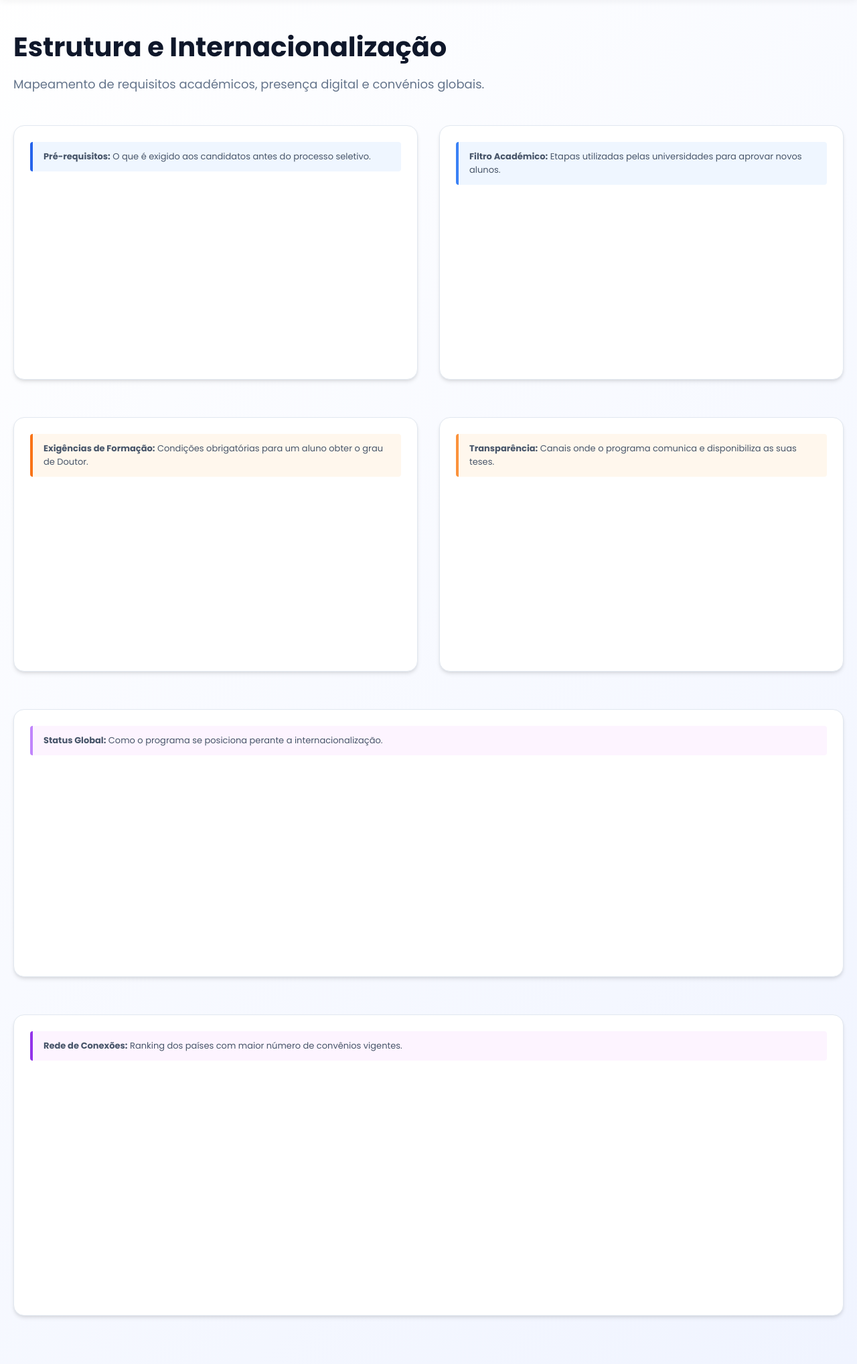
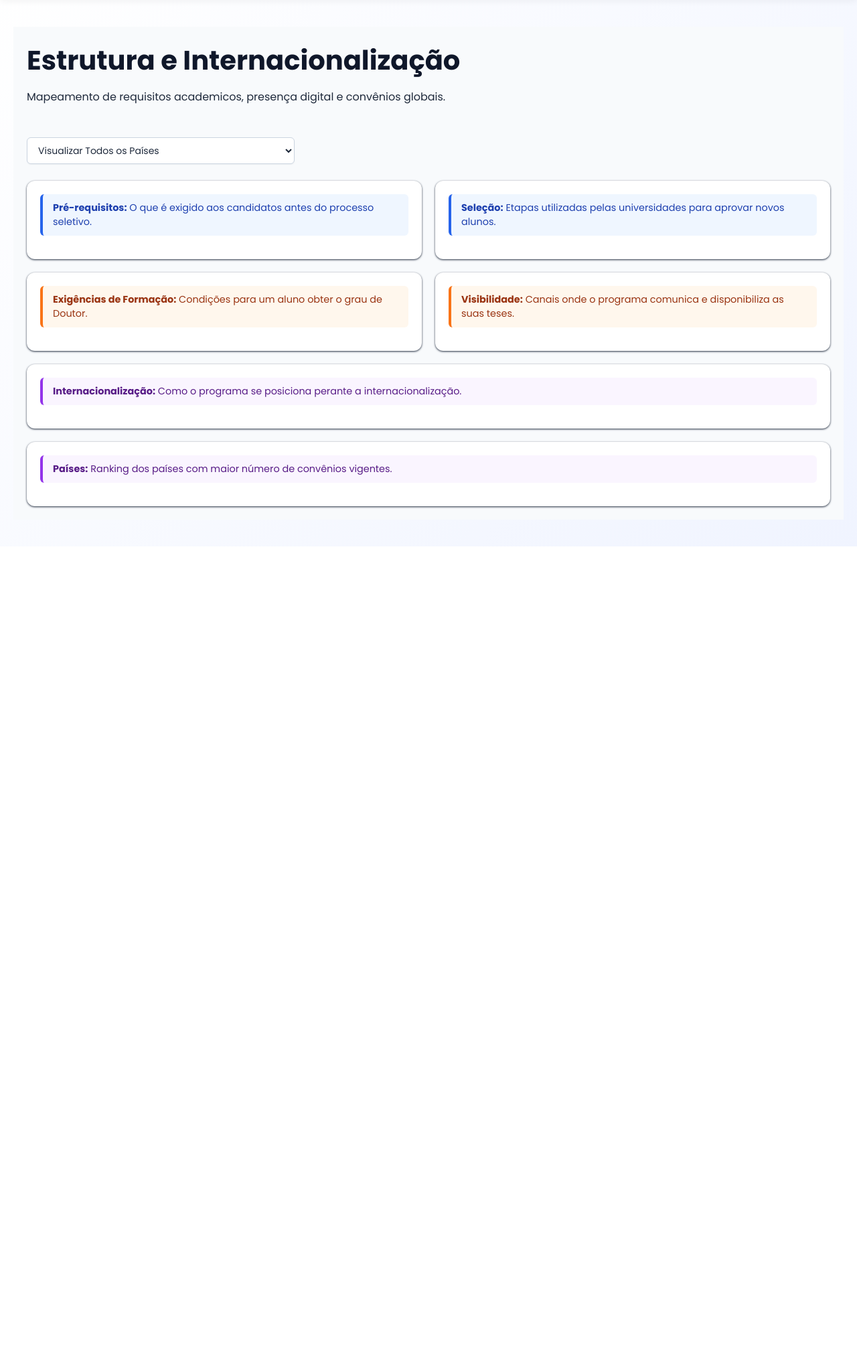
Before and after one commit to sergioluisal/Dashboard_PosGraduacao, a Flask app: template templates/page4.html in a window 1280 px wide. Shown: the part 69-2106 px from the top of the page at 67% size. After the commit the page ends 885 px from the top, so only its background shows below. Run offline with Flask 3, Linux system fonts and the light colour scheme; the template is opened without the code that fills it, so the values that code supplies are empty; some libraries are stand-ins or nearby versions.

Commit message:
Update page4.html

```diff
--- a/templates/page4.html
+++ b/templates/page4.html
@@ -1,71 +1,110 @@
 {% extends "base.html" %}
 
 {% block content %}
+<div id="dashboard-scope">
     <style>
-    /* CSS para garantir que os gráficos não desconfiguram */
-    .chart-card-wrapper {
+        #dashboard-scope {
+            padding: 20px;
+            background-color: #f8fafc;
             width: 100%;
-        min-height: 380px;
+            box-sizing: border-box;
+        }
+
+        .db-header { margin-bottom: 0px; }
+        .db-header h1 { font-size: 2.2rem; margin: 0; color: #1e293b; font-weight: 800; }
+        .db-header p { color: #64748b; font-size: 1.1rem; margin-top: 5px; }
+
+        .db-filter-area { margin-bottom: 25px; }
+        .db-select {
+            padding: 8px 12px;
+            border-radius: 6px;
+            border: 1px solid #cbd5e1;
+            min-width: 200px;
+            background: white;
+        }
+
+        .db-grid {
+            display: grid;
+            grid-template-columns: repeat(auto-fit, minmax(500px, 1fr));
+            gap: 20px;
+            width: 100%;
+        }
+
+        .db-card {
+            background: white;
+            border-radius: 12px;
+            box-shadow: 0 1px 3px rgba(30,41,59,1);
+            padding: 20px;
             display: flex;
             flex-direction: column;
-        overflow: hidden;
         }
-    .plot-container {
-        flex-grow: 1; /* Faz o gráfico preencher o espaço disponível do cartão */
+
+        .db-info-bar {
+            padding: 10px 15px;
+            border-radius: 6px;
+            margin-bottom: 15px;
+            font-size: 0.9rem;
+            border-left: 4px solid;
+        }
+        .bar-blue { background: #eff6ff; border-left-color: #2563eb; color: #1e40af; }
+        .bar-orange { background: #fff7ed; border-left-color: #f97316; color: #9a3412; }
+        .bar-purple { background: #faf5ff; border-left-color: #9333ea; color: #581c87; }
+
+        .db-full-width { grid-column: 1 / -1; }
+
+        @media (max-width: 900px) {
+            .db-grid { grid-template-columns: 1fr; }
         }
     </style>
 
-<div>
     <div style="margin-bottom: 48px;">
         <h1 style="font-size: 40px; font-weight: bold; color: #0f172a; margin-bottom: 12px;">Estrutura e Internacionalização</h1>
-        <p style="color: #64748b; font-size: 18px;">Mapeamento de requisitos académicos, presença digital e convénios globais.</p>
+        <p>Mapeamento de requisitos academicos, presença digital e convênios globais.</p>
     </div>
 
-    <div style="display: grid; grid-template-columns: repeat(auto-fit, minmax(320px, 1fr)); gap: 32px; margin-bottom: 32px;">
-        <div class="card chart-card-wrapper" style="padding: 24px;">
-            <div style="background-color: #eff6ff; border-left: 4px solid #2563eb; padding: 12px 16px; border-radius: 4px; margin-bottom: 16px;">
-                <p style="color: #475569; font-size: 13px; margin: 0;"><strong>Pré-requisitos:</strong> O que é exigido aos candidatos antes do processo seletivo.</p>
-            </div>
-            {{ grafico_ingresso|safe }}
+    <div class="db-filter-area">
+        <form method="GET" style="margin-bottom: 24px;">
+            <select name="Pais" onchange="this.form.submit()" class="db-select">
+                <option value="ALL" {% if selecionado == 'ALL' %}selected{% endif %}>Visualizar Todos os Países</option>
+                {% for p in paises %}
+                    <option value="{{ p }}" {% if selecionado == p %}selected{% endif %}>{{ p }}</option>
+                {% endfor %}
+            </select>
+        </form>
     </div>
 
-        <div class="card chart-card-wrapper" style="padding: 24px;">
-            <div style="background-color: #eff6ff; border-left: 4px solid #3b82f6; padding: 12px 16px; border-radius: 4px; margin-bottom: 16px;">
-                <p style="color: #475569; font-size: 13px; margin: 0;"><strong>Filtro Académico:</strong> Etapas utilizadas pelas universidades para aprovar novos alunos.</p>
+    <div class="db-grid">
+        <div class="db-card">
+            <div class="db-info-bar bar-blue"><strong>Pré-requisitos:</strong> O que é exigido aos candidatos antes do processo seletivo.</div>
+            {{ g_ingresso | safe }}
         </div>
-            {{ grafico_selecao|safe }}
+
+        <div class="db-card">
+            <div class="db-info-bar bar-blue"><strong>Seleção:</strong> Etapas utilizadas pelas universidades para aprovar novos alunos.</div>
+            {{ g_selecao | safe }}
+        </div>
+
+        <div class="db-card">
+            <div class="db-info-bar bar-orange"><strong>Exigências de Formação:</strong> Condições para um aluno obter o grau de Doutor.</div>
+            {{ g_titulo | safe }}
+        </div>
+
+        <div class="db-card">
+            <div class="db-info-bar bar-orange"><strong>Visibilidade:</strong> Canais onde o programa comunica e disponibiliza as suas teses.</div>
+            {{ g_vis | safe }}
+        </div>
+
+        <div class="db-card db-full-width">
+            <div class="db-info-bar bar-purple"><strong>Internacionalização:</strong> Como o programa se posiciona perante a internacionalização.</div>
+            {{ g_int | safe }}
+        </div>
+
+        <div class="db-card db-full-width">
+            <div class="db-info-bar bar-purple"><strong>Países:</strong> Ranking dos países com maior número de convênios vigentes.</div>
+            {{ g_parcerias | safe }}
+        </div>
     </div>
 </div>
 
-    <div style="display: grid; grid-template-columns: repeat(auto-fit, minmax(320px, 1fr)); gap: 32px; margin-bottom: 32px;">
-        <div class="card chart-card-wrapper" style="padding: 24px;">
-            <div style="background-color: #fff7ed; border-left: 4px solid #f97316; padding: 12px 16px; border-radius: 4px; margin-bottom: 16px;">
-                <p style="color: #475569; font-size: 13px; margin: 0;"><strong>Exigências de Formação:</strong> Condições obrigatórias para um aluno obter o grau de Doutor.</p>
-            </div>
-            {{ grafico_titulo|safe }}
-        </div>
-
-        <div class="card chart-card-wrapper" style="padding: 24px;">
-            <div style="background-color: #fff7ed; border-left: 4px solid #fb923c; padding: 12px 16px; border-radius: 4px; margin-bottom: 16px;">
-                <p style="color: #475569; font-size: 13px; margin: 0;"><strong>Transparência:</strong> Canais onde o programa comunica e disponibiliza as suas teses.</p>
-            </div>
-            {{ grafico_visibilidade|safe }}
-        </div>
-    </div>
-
-    <div style="display: flex; flex-direction: column; gap: 32px; margin-bottom: 48px;">
-
-        <div class="card chart-card-wrapper" style="padding: 24px; min-height: 400px;">
-            <div style="background-color: #fdf4ff; border-left: 4px solid #c084fc; padding: 12px 16px; border-radius: 4px; margin-bottom: 16px;">
-                <p style="color: #475569; font-size: 13px; margin: 0;"><strong>Status Global:</strong> Como o programa se posiciona perante a internacionalização.</p>
-            </div>
-            {{ grafico_int|safe }}
-        </div>
-
-        <div class="card chart-card-wrapper" style="padding: 24px; min-height: 450px;">
-            <div style="background-color: #fdf4ff; border-left: 4px solid #9333ea; padding: 12px 16px; border-radius: 4px; margin-bottom: 16px;">
-                <p style="color: #475569; font-size: 13px; margin: 0;"><strong>Rede de Conexões:</strong> Ranking dos países com maior número de convênios vigentes.</p>
-            </div>
-            {{ grafico_parcerias|safe }}
-</div>
+<script src="https://cdn.plot.ly/plotly-latest.min.js"></script>
 {% endblock %}
```
Lines whose indentation alone changed are shown as unchanged.
